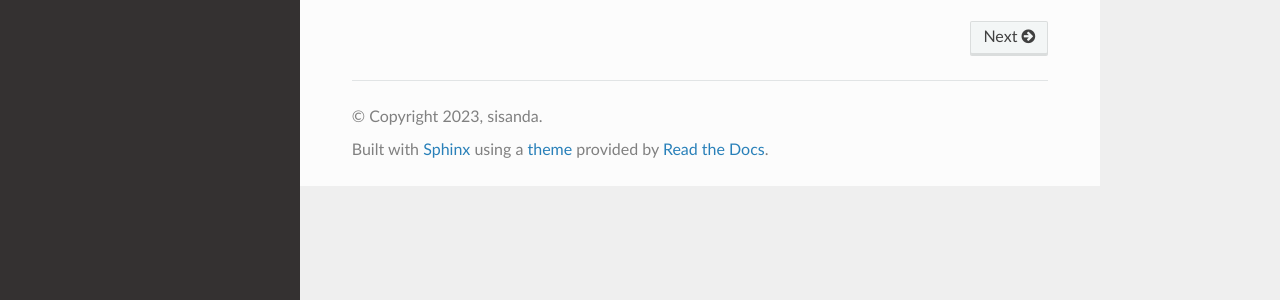
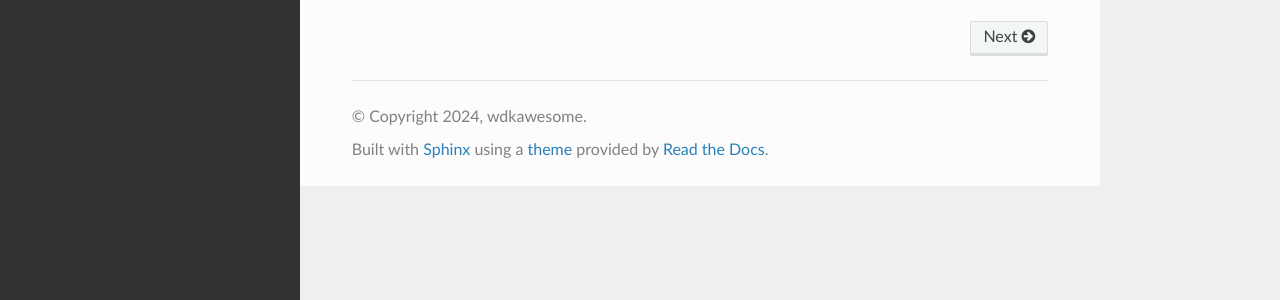
Before and after one commit to wdkawesome/Capstone_project, a Sphinx documentation site: the page built from Webpage/my_page/docs/index.rst, in a window 1280 px wide. Shown: the part 392-692 px from the top of the page. Built offline with Sphinx 7.4.7 and the Read the Docs theme 2.0.0, drawn with Linux system fonts in a browser that asks for light colours.

Commit message:
Update conf.py

```diff
--- a/Webpage/my_page/docs/conf.py
+++ b/Webpage/my_page/docs/conf.py
@@ -14,8 +14,8 @@ django.setup()
 # https://www.sphinx-doc.org/en/master/usage/configuration.html#project-information
 
 project = 'Webdjango'
-copyright = '2023, sisanda'
-author = 'sisanda'
+copyright = '2024, wdkawesome'
+author = 'wdkawesome'
 release = '08.09.23'
 
 # -- General configuration ---------------------------------------------------
```
